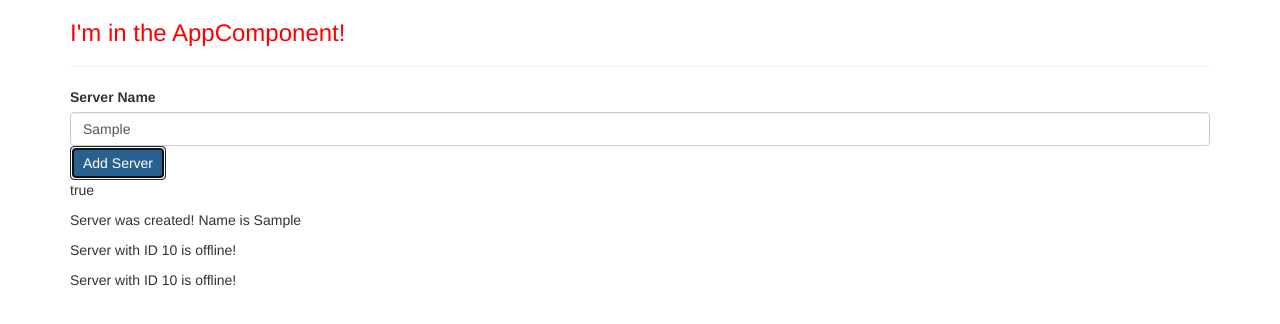
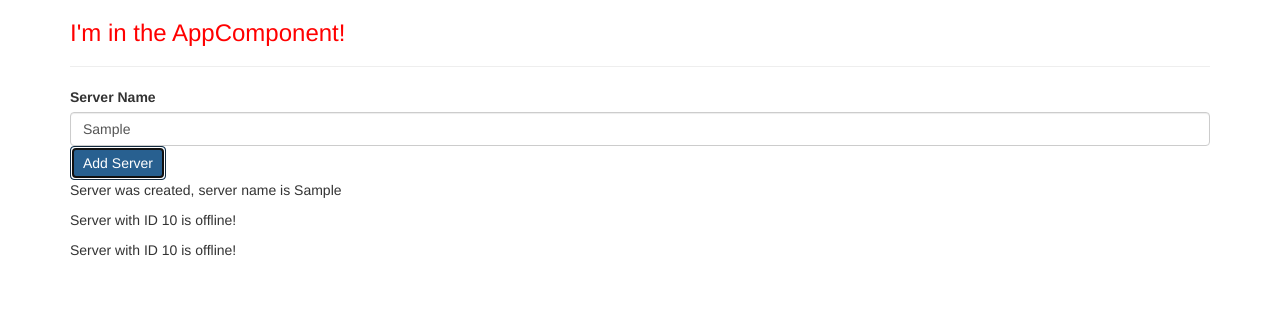
Before and after one commit to walersallheart/angular-the-complete-guide, an Angular app in the folder my-first-app/: page / in a window 1280 px wide. Both pictures are taken after typing "Sample" into the empty fields and a click on the button "Add Server". Shown: the top 324 px of the page. Built offline with nearby package versions, Linux system fonts and the light colour scheme.

Commit message:
38 Using ngIf to Output Data Conditionally.

```diff
--- a/my-first-app/src/app/servers/servers.component.html
+++ b/my-first-app/src/app/servers/servers.component.html
@@ -16,7 +16,10 @@
     [disabled]="!allowNewServer"
     (click)="onCreateServer()"
     >Add Server</button>
-<p [innerText]="allowNewServer"></p>
-<p>{{ serverCreationStatus }}</p>
+
+<!--<p [innerText]="allowNewServer"></p>-->
+
+<p *ngIf="serverCreated">Server was created, server name is {{ serverName }}</p>
+
 <app-server></app-server>
 <app-server></app-server>
--- a/my-first-app/src/app/servers/servers.component.ts
+++ b/my-first-app/src/app/servers/servers.component.ts
@@ -9,6 +9,7 @@ export class ServersComponent implements OnInit {
   allowNewServer = false;
   serverCreationStatus = 'No server was created!';
   serverName = '';
+  serverCreated = false;
 
   constructor() {
     setTimeout(() => {
@@ -20,6 +21,7 @@ export class ServersComponent implements OnInit {
   }
 
   onCreateServer() {
+    this.serverCreated = true;
     this.serverCreationStatus = 'Server was created! Name is ' + this.serverName;
   }
 
```
